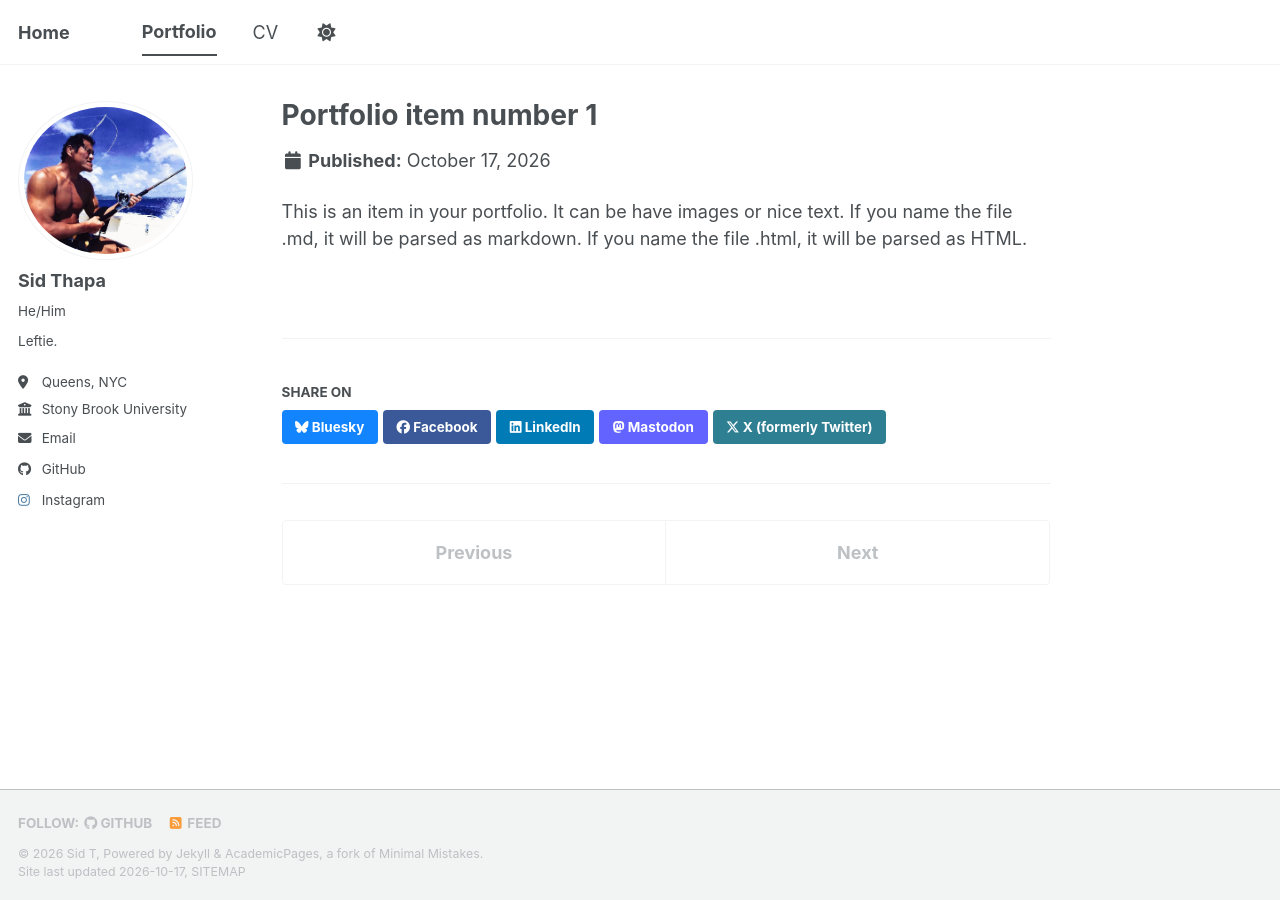
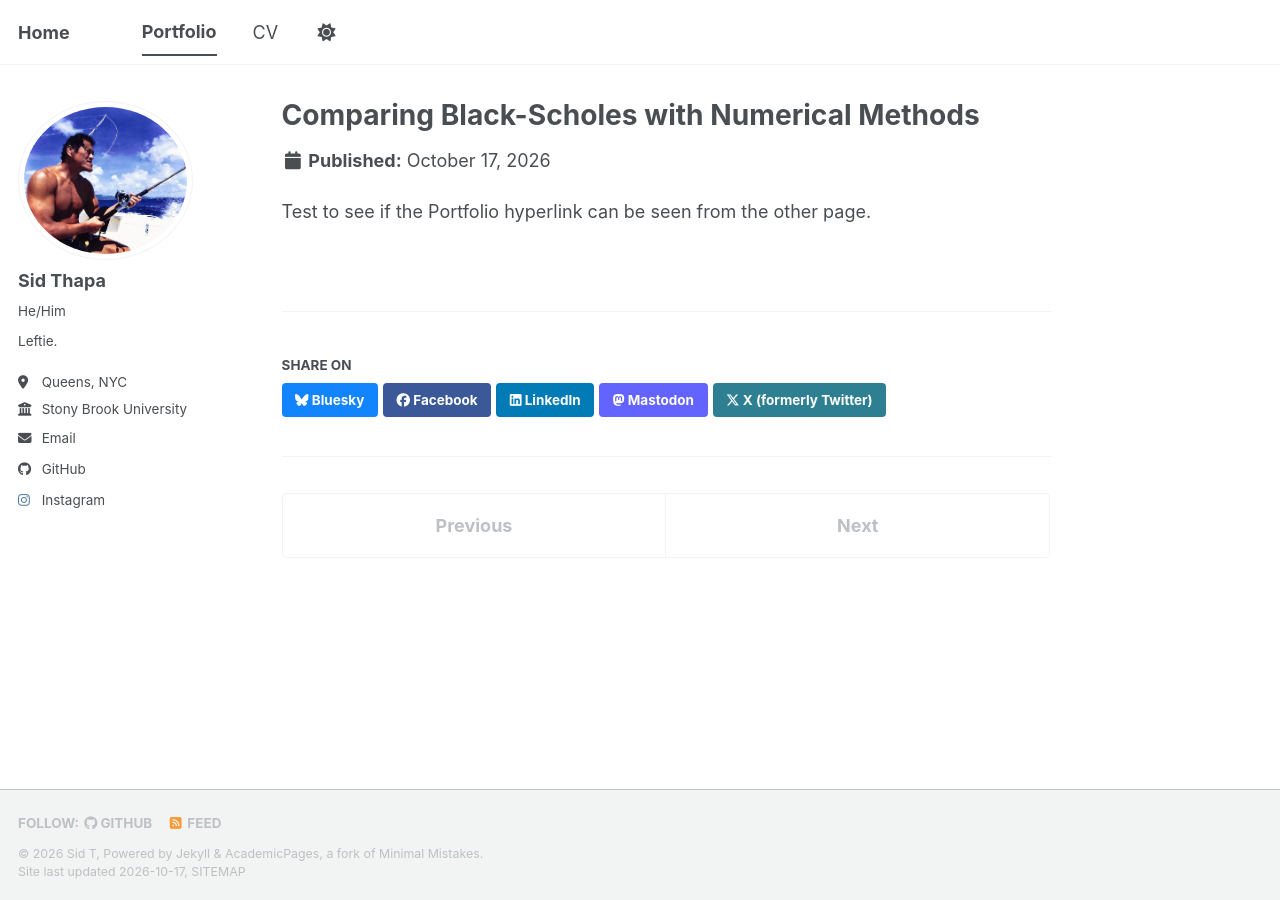
Before and after one commit to SidCashGone/sidcashgone.github.io, a Jekyll site: the page built from _portfolio/portfolio-1.md, in a window 1280 px wide. Built offline with Jekyll 4.4.1, drawn with Linux system fonts in a browser that asks for light colours; a style sheet for code colours, icons or effects is not loaded.

Commit message:
Change title and excerpt of portfolio item 1
Updated title and excerpt for portfolio item; test to see if it will work

```diff
--- a/_portfolio/portfolio-1.md
+++ b/_portfolio/portfolio-1.md
@@ -1,7 +1,7 @@
 ---
-title: "Portfolio item number 1"
-excerpt: "Short description of portfolio item number 1<br/><img src='/images/500x300.png'>"
+title: "Comparing Black-Scholes with Numerical Methods"
+excerpt: "Projection of Model <br/><img src='/images/500x300.png'>"
 collection: portfolio
 ---
 
-This is an item in your portfolio. It can be have images or nice text. If you name the file .md, it will be parsed as markdown. If you name the file .html, it will be parsed as HTML.
+Test to see if the Portfolio hyperlink can be seen from the other page.
```
